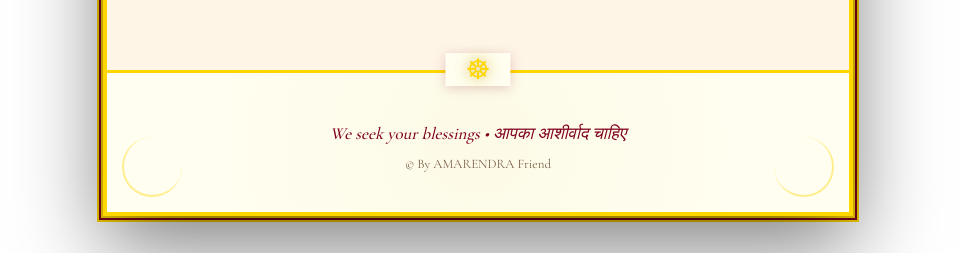
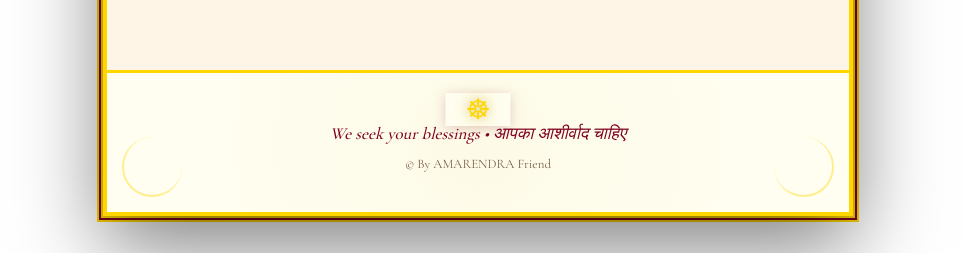
Before and after one commit to arun278627862/wedding_Invitation, a plain HTML site: page index.html in a window 1280 px wide. Shown: the part 2464-2717 px from the top of the page, without its empty margins (162-1124 px from the left). Drawn offline with nearby package versions, Linux system fonts and the light colour scheme.

Commit message:
Fix footer icon position in index.html

```diff
--- a/index.html
+++ b/index.html
@@ -451,7 +451,7 @@
       background-image:radial-gradient(circle at center, rgba(212,175,55,.05) 0%, transparent 70%);
     }
     .footer::before{
-      content:'☸';position:absolute;top:-20px;left:50%;
+      content:'☸';position:absolute;top:20px;left:50%;
       transform:translateX(-50%);
       background:var(--ivory);padding:0 20px;
       font-size:28px;
```
